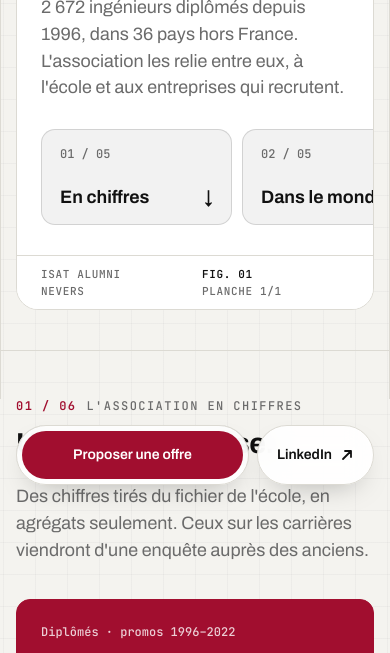
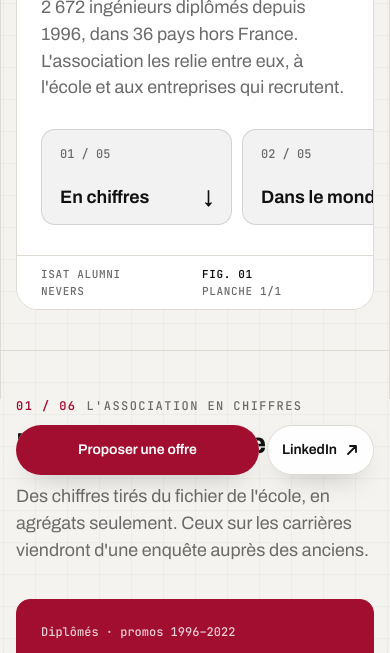
Before and after one commit to trophee-gh/isat-alumni-site, an Eleventy site: page src/index.njk in a window 390 px wide. Shown: the part 445-1098 px from the top of the page. Built offline with nearby package versions, Linux system fonts and the light colour scheme; Eleventy itself is replaced by a stand-in of ours; files that its build step writes are made by us from their sources.

Commit message:
style(isat-7): floating offer button without its pod edge on mobile (#9)

```diff
--- a/src/assets/site.css
+++ b/src/assets/site.css
@@ -272,8 +272,9 @@ html.js:not(.scroll-down) .floatbar:not(.is-static),html.foot-in .floatbar:not(.
   /* Mobile: one bar, the main action wide, the secondary as a compact round button. */
   .floatbar .wrap{gap:8px}
   .floatbar .lbl,.floatbar .hide-s{display:none}
-  .floatbar .pod:first-child{flex:1}
-  .floatbar .pod:first-child a{flex:1;min-height:48px}
+  .floatbar .pod:first-child{flex:1;padding:0;border:0} /* label hidden: the button is the pod, one edge only */
+  .floatbar .pod:first-child a{flex:1;min-height:50px}
+  .floatbar .pod:last-child{padding:0} /* same height as the button beside it */
   .floatbar .pod:last-child a{min-height:48px;min-width:48px;padding:0 14px}
 }
 
```
